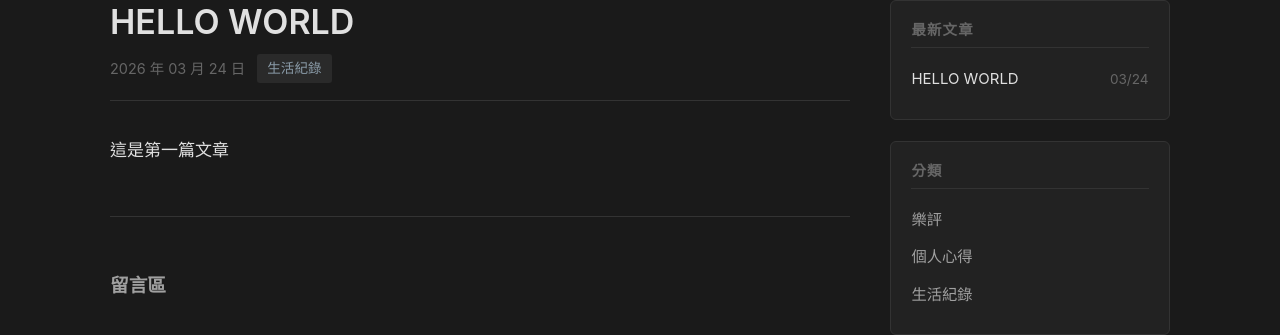
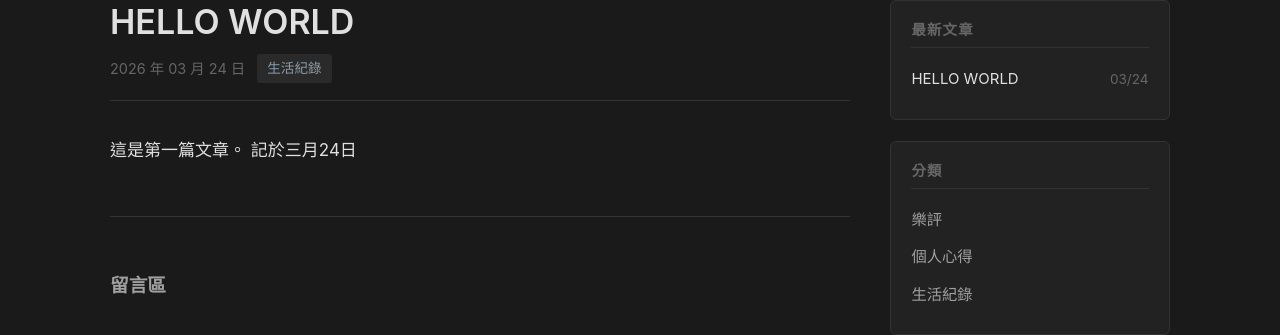
Before and after one commit to TediousMan/tediousman.github.io, a Jekyll site: the page built from _posts/2026-03-24-hello-world.md, in a window 1280 px wide. Shown: the part 100-435 px from the top of the page. Built offline with Jekyll 4.4.1, drawn with Linux system fonts in a browser that asks for light colours; comment, search, counter and statistics services are not loaded.

Commit message:
更新文章：HELLO WORLD

```diff
--- a/_posts/2026-03-24-hello-world.md
+++ b/_posts/2026-03-24-hello-world.md
@@ -5,4 +5,5 @@ date: 2026-03-24
 category: 生活紀錄
 ---
 
-這是第一篇文章
+這是第一篇文章。
+記於三月24日
```
